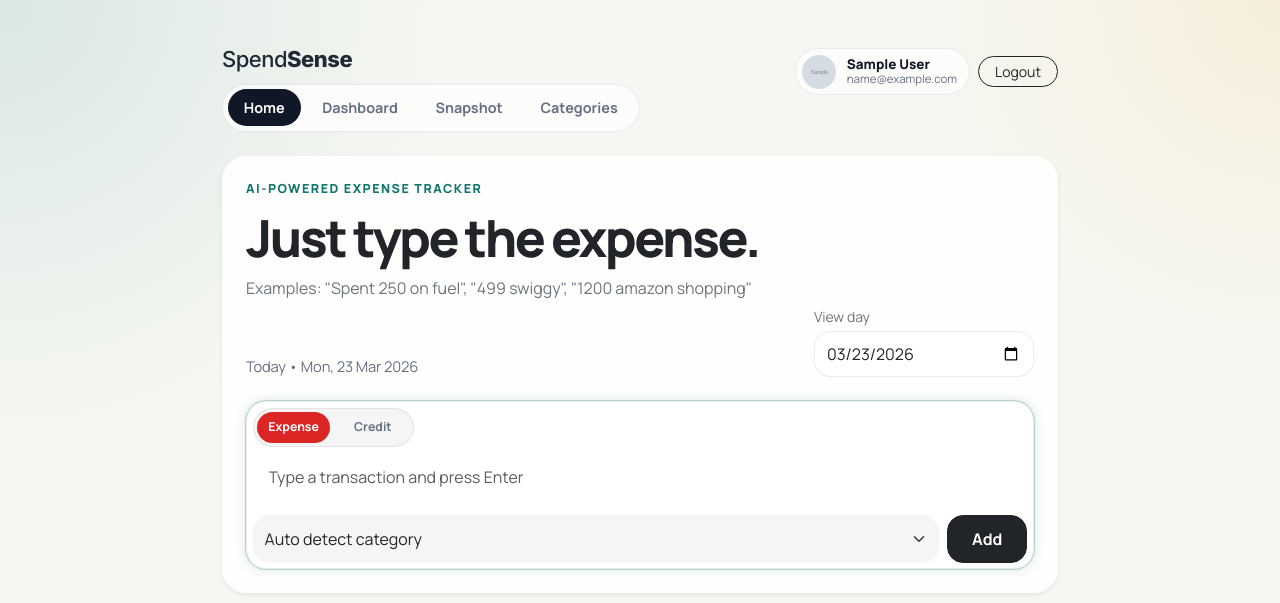
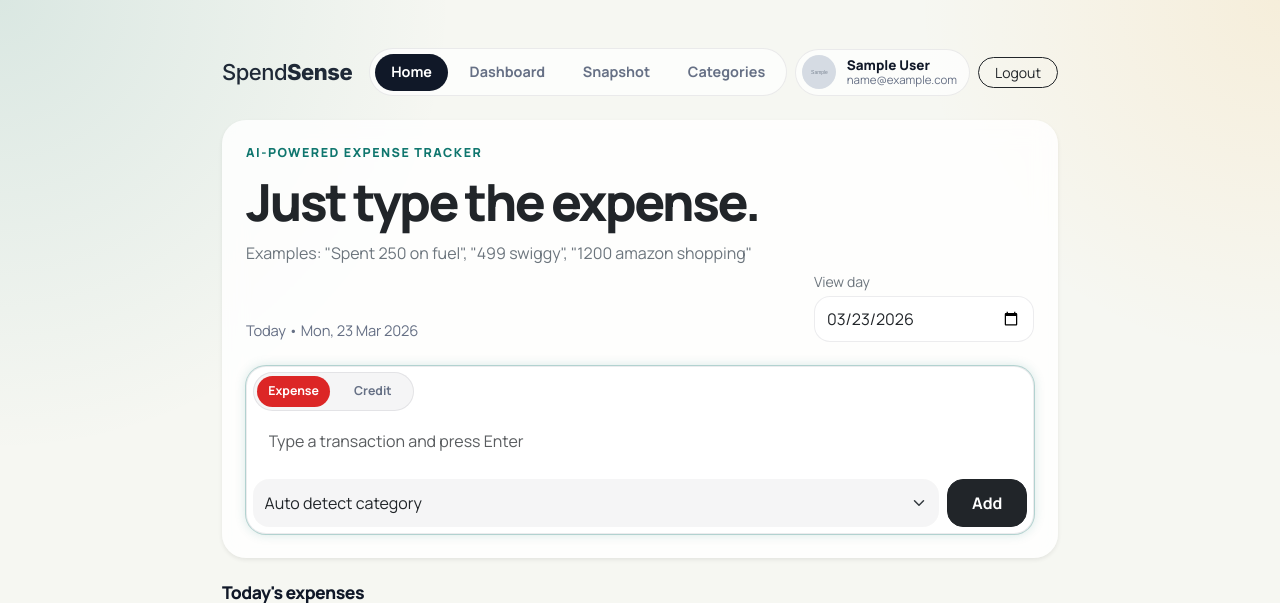
Before and after one commit to tariqumd/SpendSense, a Flask app: page / in a window 1280 px wide. Shown: the top 603 px of the page. Run offline with Flask 3, Linux system fonts and the light colour scheme; the visitor is signed in with stand-in values (Sample User, id 1); tables that the repository leaves empty hold one stand-in row (values such as "Sample post"); grey boxes marked "Sample" are stand-in pictures.

Commit message:
reverted changes

```diff
--- a/static/styles.css
+++ b/static/styles.css
@@ -29,20 +29,6 @@ body {
 
 .app-container {
   max-width: 860px;
-}
-
-.app-header {
-  display: flex;
-  align-items: flex-start;
-  justify-content: space-between;
-  gap: 1rem;
-}
-
-.app-header-brand {
-  display: flex;
-  flex-direction: column;
-  align-items: flex-start;
-  gap: 0.85rem;
 }
 
 .brand-link {
@@ -806,10 +792,6 @@ body {
 }
 
 @media (max-width: 575.98px) {
-  .app-header {
-    align-items: center;
-  }
-
   .app-shell {
     padding-left: max(0.35rem, env(safe-area-inset-left));
     padding-right: max(0.35rem, env(safe-area-inset-right));
--- a/templates/base.html
+++ b/templates/base.html
@@ -20,13 +20,13 @@
     <div class="app-shell py-4 py-md-5">
       <main class="container app-container">
         {% if is_authenticated or request.path != url_for('login') %}
-          <nav class="app-header mb-4">
-            <div class="app-header-brand">
-              <a href="{% if is_authenticated %}{{ url_for('home') }}{% else %}{{ url_for('login') }}{% endif %}" class="brand-link text-decoration-none">
-                <span class="brand-logo"><span class="brand-logo-light">Spend</span><span class="brand-logo-strong">Sense</span></span>
-              </a>
-              {% if is_authenticated %}
-                <div class="app-nav d-none d-md-inline-flex">
+          <nav class="d-flex align-items-center justify-content-between mb-4">
+            <a href="{% if is_authenticated %}{{ url_for('home') }}{% else %}{{ url_for('login') }}{% endif %}" class="brand-link text-decoration-none">
+              <span class="brand-logo"><span class="brand-logo-light">Spend</span><span class="brand-logo-strong">Sense</span></span>
+            </a>
+            {% if is_authenticated %}
+              <div class="d-none d-md-flex align-items-center gap-2">
+                <div class="app-nav">
                   <a
                     href="{{ url_for('home') }}"
                     class="app-nav-link {% if request.path == url_for('home') %}app-nav-link-active{% endif %}"
@@ -52,10 +52,6 @@
                     Categories
                   </a>
                 </div>
-              {% endif %}
-            </div>
-            {% if is_authenticated %}
-              <div class="d-none d-md-flex align-items-center gap-2">
                 <div class="user-chip">
                   {% if current_user.profile_picture %}
                     <img src="{{ current_user.profile_picture }}" alt="{{ current_user.name }}" class="user-avatar">
```
